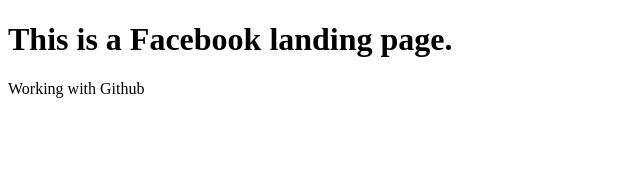
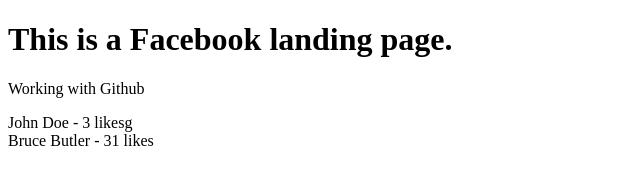
Before and after one commit to elijah-dev-1/facebook, a plain HTML site: page index.html in a window 1280 px wide. Shown: the whole page, without its empty margins (0-640 px from the left). Drawn offline with Linux system fonts and the light colour scheme.

Commit message:
improved document structure and added a style.css file

```diff
--- a/index.html
+++ b/index.html
@@ -6,7 +6,14 @@
     <title>Document</title>
   </head>
   <body>
-    <h1>This is a Facebook landing page.</h1>
+    <header>
+        <h1>This is a Facebook landing page.</h1>
     <p>Working with Github</p>
+    </header>
+
+    <main>
+        <div>John Doe - 3 likesg</div>
+        <div> Bruce Butler - 31 likes</div>
+    </main>
   </body>
 </html>
--- /dev/null
+++ b/style.css
@@ -0,0 +1,5 @@
+* {
+    margin: 0;
+    padding: 0;
+    box-sizing: border-box;
+}
```
